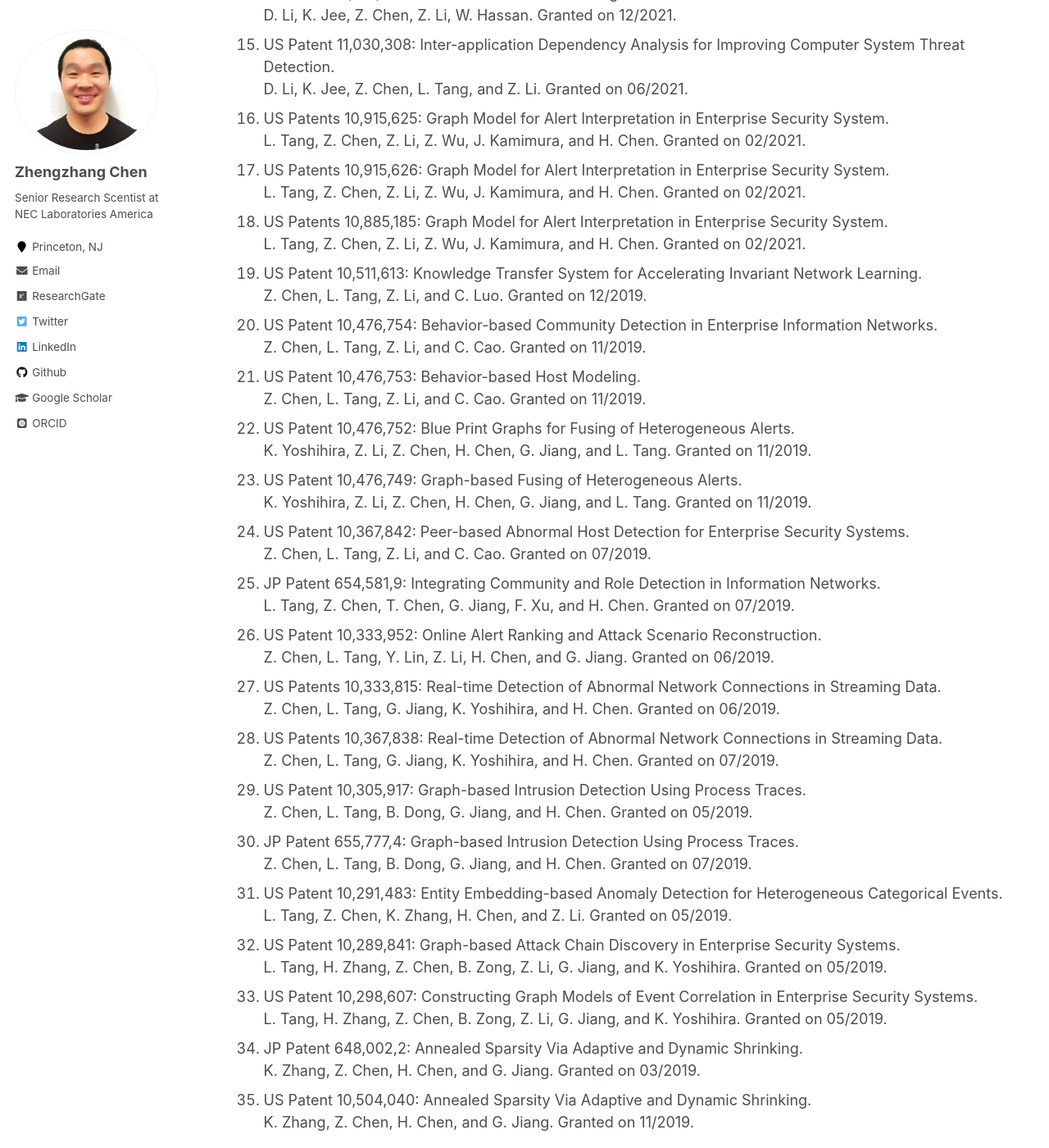
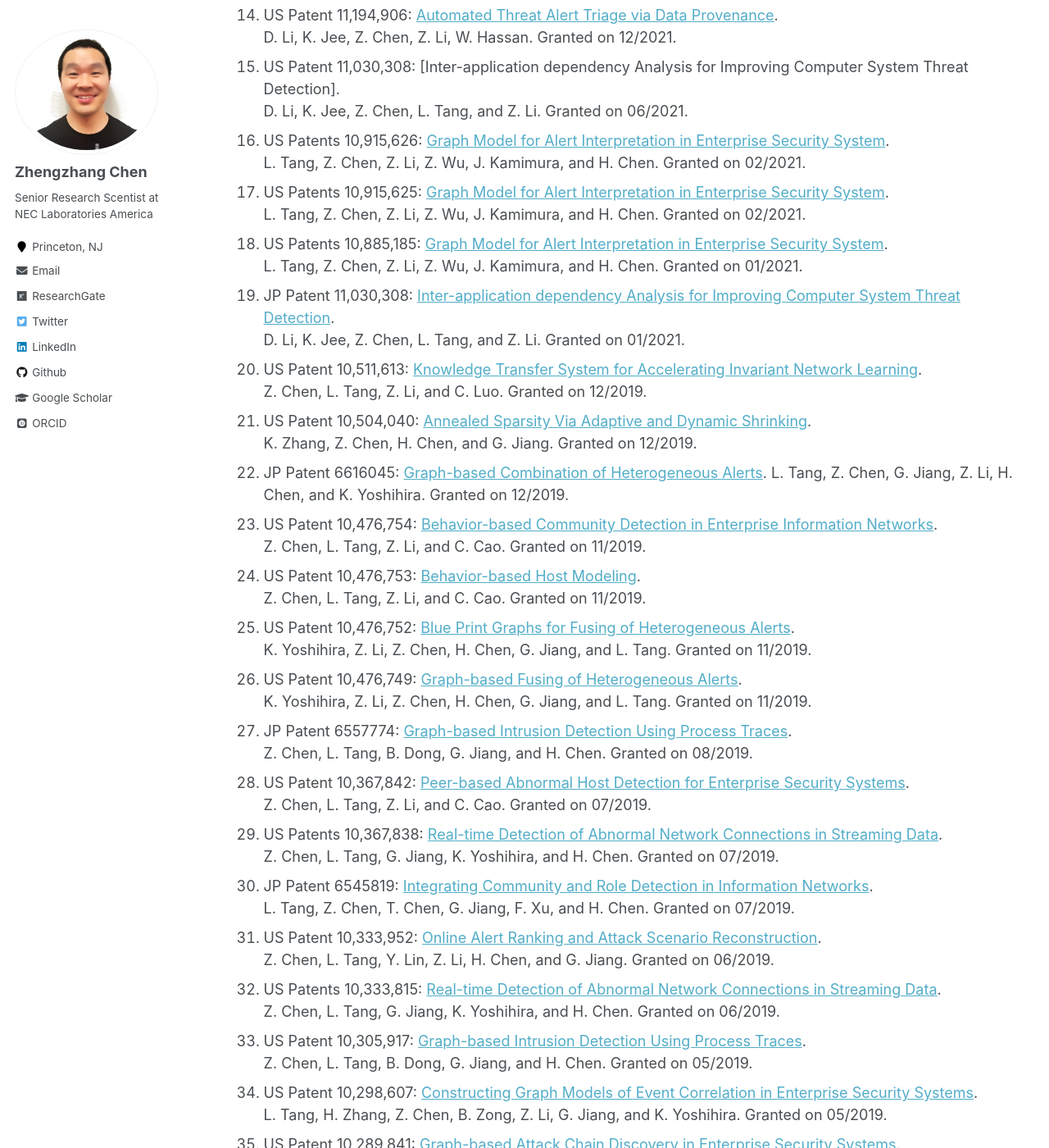
Before and after one commit to zhengzhangchen/zhengzhangchen.github.io, a Jekyll site: the page built from _pages/portfolio.md, in a window 1280 px wide and 1400 px high, scrolled down 1059 px. Shown: the whole window at 82% size. Built offline with Jekyll 4.4.1, drawn with Linux system fonts in a browser that asks for light colours; some web fonts are replaced; some of the changed text lies outside the part shown.

Commit message:
Update portfolio.md

```diff
--- a/_pages/portfolio.md
+++ b/_pages/portfolio.md
@@ -5,38 +5,40 @@ permalink: /portfolio/
 author_profile: true
 ---
 
-1. US Patent 20,220,067,432: Robustness Assessment for Face Recognition. <br> Z. Chen, H. Chen, and L. Tong. Granted on 06/2024.
-1. US Patent 11,782,812: Causal attention-based multi-stream RNN for computer system metric prediction and influential events identification based on metric and event logs. <br> Y. Chen, Z. Chen, C. Lumezanu, M. Natsumeda, X. Yu, W. Cheng, T. Mizoguchi, and H. Chen. Granted on 10/2023.
-1. US Patent 11,650,351: Semi-supervised deep model for turbulence forecasting. <br> Y. Liu, J. Ni, B. Zong, H. Chen, Z. Chen, W. Cheng, and D. Zhang. Granted on 05/2023.
-1. US Patent 11,620,492: Flexible edge-empowered graph convolutional networks with node-edge enhancement. <br> J. Gui, Z. Chen, J. Rhee, H. Chen, and P. Wang. Granted on 04/2023.
-1. US Patent 11,606,389: Anomaly detection with graph adversarial training in computer systems. <br> Z. Chen, J. Gui, J. Rhee, H. Chen, and S. Wang. Granted on 03/2023.
-1. US Patent 11,522,881: Structural graph neural networks for suspicious event detection. <br> Z. Chen, J. Gui, H. Chen, and L. Cai. Granted on 12/2022.
-1. US Patent 11,463,472: Unknown malicious program behavior detection using a graph neural network. <br> Z. Chen, D. Li, Z. Li, and S. Wang. Granted on 10/2022.
-1. JP Patent 7,101,272: Automatic threat alert triage through data history. <br> D. Li, K. Jee, Z. Chen, Z. Li, W. Hassan. Granted on 07/2022.
-1. JP Patent 7,086,230: Protocol-independent anomaly detection. <br> J. Rhee, L. Tang, Z. Chen, C. Kim, Z. Li, and Z. Zhou. Granted on 06/2022.
-1. US Patent 11,297,082: Protocol-independent anomaly detection. <br> J. Rhee, L. Tang, Z. Chen, C. Kim, Z. Li, and Z. Zhou. Granted on 04/2022.
-1. US Patent 11,275,832: Real-time Threat Alert Forensic Analysis. <br> D. Li, K. Jee, Z. Li, Z. Chen, and X. Yu. Granted on 03/2022.
-1. JP Patent 7,011,723: Detection and prevention of user value-based ransomware. <br> Z. Wu, Y. Li, J. Rhee, K. Jee, Z. Li, J. Kamimura, L. Tang, and Z. Chen. Granted on 01/2022.
-1. US Patent 11,223,649: User-added-value-based ransomware detection and prevention. <br> Z. Wu, Y. Li, J. Rhee, K. Jee, Z. Li, J. Kamimura, L. Tang, and Z. Chen. Granted on 01/2022.
-1. US Patent 11,194,906: Automated Threat Alert Triage via Data Provenance. <br> D. Li, K. Jee, Z. Chen, Z. Li, W. Hassan. Granted on 12/2021.
-1. US Patent 11,030,308: Inter-application Dependency Analysis for Improving Computer System Threat Detection. <br> D. Li, K. Jee, Z. Chen, L. Tang, and Z. Li. Granted on 06/2021.
-1. US Patents 10,915,625: Graph Model for Alert Interpretation in Enterprise Security System. <br> L. Tang, Z. Chen, Z. Li, Z. Wu, J. Kamimura, and H. Chen. Granted on 02/2021.
-1. US Patents 10,915,626: Graph Model for Alert Interpretation in Enterprise Security System. <br> L. Tang, Z. Chen, Z. Li, Z. Wu, J. Kamimura, and H. Chen. Granted on 02/2021.
-1. US Patents 10,885,185: Graph Model for Alert Interpretation in Enterprise Security System. <br> L. Tang, Z. Chen, Z. Li, Z. Wu, J. Kamimura, and H. Chen. Granted on 02/2021.
-1. US Patent 10,511,613: Knowledge Transfer System for Accelerating Invariant Network Learning. <br> Z. Chen, L. Tang, Z. Li, and C. Luo. Granted on 12/2019.
-1. US Patent 10,476,754: Behavior-based Community Detection in Enterprise Information Networks. <br> Z. Chen, L. Tang, Z. Li, and C. Cao. Granted on 11/2019.
-1. US Patent 10,476,753: Behavior-based Host Modeling. <br> Z. Chen, L. Tang, Z. Li, and C. Cao. Granted on 11/2019.
-1. US Patent 10,476,752: Blue Print Graphs for Fusing of Heterogeneous Alerts. <br> K. Yoshihira, Z. Li, Z. Chen, H. Chen, G. Jiang, and L. Tang. Granted on 11/2019.
-1. US Patent 10,476,749: Graph-based Fusing of Heterogeneous Alerts. <br> K. Yoshihira, Z. Li, Z. Chen, H. Chen, G. Jiang, and L. Tang. Granted on 11/2019.
-1. US Patent 10,367,842: Peer-based Abnormal Host Detection for Enterprise Security Systems. <br> Z. Chen, L. Tang, Z. Li, and C. Cao. Granted on 07/2019.
-1. JP Patent 654,581,9: Integrating Community and Role Detection in Information Networks. <br> L. Tang, Z. Chen, T. Chen, G. Jiang, F. Xu, and H. Chen. Granted on 07/2019.
-1. US Patent 10,333,952: Online Alert Ranking and Attack Scenario Reconstruction. <br> Z. Chen, L. Tang, Y. Lin, Z. Li, H. Chen, and G. Jiang. Granted on 06/2019.
-1. US Patents 10,333,815: Real-time Detection of Abnormal Network Connections in Streaming Data. <br> Z. Chen, L. Tang, G. Jiang, K. Yoshihira, and H. Chen. Granted on 06/2019.
-1. US Patents 10,367,838: Real-time Detection of Abnormal Network Connections in Streaming Data. <br> Z. Chen, L. Tang, G. Jiang, K. Yoshihira, and H. Chen. Granted on 07/2019.
-1. US Patent 10,305,917: Graph-based Intrusion Detection Using Process Traces. <br> Z. Chen, L. Tang, B. Dong, G. Jiang, and H. Chen. Granted on 05/2019.
-1. JP Patent 655,777,4: Graph-based Intrusion Detection Using Process Traces. <br> Z. Chen, L. Tang, B. Dong, G. Jiang, and H. Chen. Granted on 07/2019.
-1. US Patent 10,291,483: Entity Embedding-based Anomaly Detection for Heterogeneous Categorical Events. <br> L. Tang, Z. Chen, K. Zhang, H. Chen, and Z. Li. Granted on 05/2019.
-1. US Patent 10,289,841: Graph-based Attack Chain Discovery in Enterprise Security Systems. <br> L. Tang, H. Zhang, Z. Chen, B. Zong, Z. Li, G. Jiang, and K. Yoshihira. Granted on 05/2019.
-1. US Patent 10,298,607: Constructing Graph Models of Event Correlation in Enterprise Security Systems. <br> L. Tang, H. Zhang, Z. Chen, B. Zong, Z. Li, G. Jiang, and K. Yoshihira. Granted on 05/2019.
-1. JP Patent 648,002,2: Annealed Sparsity Via Adaptive and Dynamic Shrinking. <br> K. Zhang, Z. Chen, H. Chen, and G. Jiang. Granted on 03/2019.
-1. US Patent 10,504,040: Annealed Sparsity Via Adaptive and Dynamic Shrinking. <br> K. Zhang, Z. Chen, H. Chen, and G. Jiang. Granted on 11/2019.
+1. US Patent 12,008,471: [Robustness Assessment for Face Recognition](https://patents.google.com/patent/US12008471B2/en?oq=12%2c008%2c471). <br> Z. Chen, H. Chen, and L. Tong. Granted on 06/2024.
+2. US Patent 11,782,812: [Causal Attention-based Multi-stream RNN for Computer System Metric Prediction and Influential Events Identification Based on Metric and Event Logs](https://patents.google.com/patent/US11782812B2/en?oq=11%2c782%2c812). <br> Y. Chen, Z. Chen, C. Lumezanu, M. Natsumeda, X. Yu, W. Cheng, T. Mizoguchi, and H. Chen. Granted on 10/2023.
+3. US Patent 11,650,351: [Semi-supervised Deep Model for Turbulence Forecasting](https://patents.google.com/patent/US11650351B2/en?oq=11%2c650%2c351). <br> Y. Liu, J. Ni, B. Zong, H. Chen, Z. Chen, W. Cheng, and D. Zhang. Granted on 05/2023.
+4. US Patent 11,620,492: [Flexible Ddge-empowered Graph Convolutional Networks with Node-edge Enhancement](https://patents.google.com/patent/US11620492B2/en?oq=11%2c620%2c492). <br> J. Gui, Z. Chen, J. Rhee, H. Chen, and P. Wang. Granted on 04/2023.
+5. US Patent 11,606,389: [Anomaly Detection with Graph Adversarial Training in Computer Systems](https://patents.google.com/patent/US11606389B2/en?oq=11%2c606%2c389). <br> Z. Chen, J. Gui, J. Rhee, H. Chen, and S. Wang. Granted on 03/2023.
+6. US Patent 11,522,881: [Structural Graph Neural Networks for Suspicious Event Detection](https://patents.google.com/patent/US11522881B2/en?oq=11%2c522%2c881). <br> Z. Chen, J. Gui, H. Chen, and L. Cai. Granted on 12/2022.
+7. US Patent 11,463,472: [Unknown Malicious Program Behavior Detection Using a Graph Neural Network](https://patents.google.com/patent/US11463472B2/en?oq=11%2c463%2c472). <br> Z. Chen, D. Li, Z. Li, and S. Wang. Granted on 10/2022.
+8. JP Patent 7,101,272: [Automatic Threat Alert Triage Through Data History](https://patents.google.com/patent/JP7101272B2/en?oq=7101272). <br> D. Li, K. Jee, Z. Chen, Z. Li, W. Hassan. Granted on 07/2022.
+9. JP Patent 7,086,230: [Protocol-independent Anomaly Detection](https://patents.google.com/patent/JP7086230B2/en?oq=7086230). <br> J. Rhee, L. Tang, Z. Chen, C. Kim, Z. Li, and Z. Zhou. Granted on 06/2022.
+10. US Patent 11,297,082: [Protocol-independent Anomaly Detection](https://patents.google.com/patent/US11297082B2/en?oq=11%2c297%2c082). <br> J. Rhee, L. Tang, Z. Chen, C. Kim, Z. Li, and Z. Zhou. Granted on 04/2022.
+11. US Patent 11,275,832: [Real-time Threat Alert Forensic Analysis](https://patents.google.com/patent/US11275832B2/en?oq=11%2c275%2c832). <br> D. Li, K. Jee, Z. Li, Z. Chen, and X. Yu. Granted on 03/2022.
+12. JP Patent 7,011,723: [Detection and Prevention of User Value-based Ransomware](https://patents.google.com/patent/JP7011723B2/en?oq=7011723). <br> Z. Wu, Y. Li, J. Rhee, K. Jee, Z. Li, J. Kamimura, L. Tang, and Z. Chen. Granted on 01/2022.
+13. US Patent 11,223,649: [User-added-value-based Ransomware Detection and Prevention](https://patents.google.com/patent/US11223649B2/en?oq=11%2c223%2c649). <br> Z. Wu, Y. Li, J. Rhee, K. Jee, Z. Li, J. Kamimura, L. Tang, and Z. Chen. Granted on 01/2022.
+14. US Patent 11,194,906: [Automated Threat Alert Triage via Data Provenance](https://patents.google.com/patent/US11194906B2/en?oq=11%2c194%2c906). <br> D. Li, K. Jee, Z. Chen, Z. Li, W. Hassan. Granted on 12/2021.
+15. US Patent 11,030,308: [Inter-application dependency Analysis for Improving Computer System Threat Detection]. <br> D. Li, K. Jee, Z. Chen, L. Tang, and Z. Li. Granted on 06/2021.
+16. US Patents 10,915,626: [Graph Model for Alert Interpretation in Enterprise Security System](https://patents.google.com/patent/US10915626B2/en?oq=10%2c915%2c626). <br> L. Tang, Z. Chen, Z. Li, Z. Wu, J. Kamimura, and H. Chen. Granted on 02/2021.
+17. US Patents 10,915,625: [Graph Model for Alert Interpretation in Enterprise Security System](https://patents.google.com/patent/US10915625B2/en?oq=10%2c915%2c625). <br> L. Tang, Z. Chen, Z. Li, Z. Wu, J. Kamimura, and H. Chen. Granted on 02/2021.
+18. US Patents 10,885,185: [Graph Model for Alert Interpretation in Enterprise Security System](https://patents.google.com/patent/US10885185B2/en?oq=10%2c885%2c185). <br> L. Tang, Z. Chen, Z. Li, Z. Wu, J. Kamimura, and H. Chen. Granted on 01/2021.
+19. JP Patent 11,030,308: [Inter-application dependency Analysis for Improving Computer System Threat Detection](https://patents.google.com/patent/JP6817469B2/en?oq=6817469). <br> D. Li, K. Jee, Z. Chen, L. Tang, and Z. Li. Granted on 01/2021.
+20. US Patent 10,511,613: [Knowledge Transfer System for Accelerating Invariant Network Learning](https://patents.google.com/patent/US10511613B2/en?oq=10%2c511%2c613). <br> Z. Chen, L. Tang, Z. Li, and C. Luo. Granted on 12/2019.
+21. US Patent 10,504,040: [Annealed Sparsity Via Adaptive and Dynamic Shrinking](https://patents.google.com/patent/US10504040B2/en?oq=10%2c504%2c040). <br> K. Zhang, Z. Chen, H. Chen, and G. Jiang. Granted on 12/2019.
+22. JP Patent 6616045: [Graph-based Combination of Heterogeneous Alerts](https://patents.google.com/patent/JP6616045B2/en?oq=6616045). L. Tang, Z. Chen, G. Jiang, Z. Li, H. Chen, and K. Yoshihira. Granted on 12/2019.
+23. US Patent 10,476,754: [Behavior-based Community Detection in Enterprise Information Networks](https://patents.google.com/patent/US10476754B2/en?oq=10%2c476%2c754). <br> Z. Chen, L. Tang, Z. Li, and C. Cao. Granted on 11/2019.
+24. US Patent 10,476,753: [Behavior-based Host Modeling](https://patents.google.com/patent/US10476753B2/en?oq=10%2c476%2c753). <br> Z. Chen, L. Tang, Z. Li, and C. Cao. Granted on 11/2019.
+25. US Patent 10,476,752: [Blue Print Graphs for Fusing of Heterogeneous Alerts](https://patents.google.com/patent/US10476752B2/en?oq=10%2c476%2c752). <br> K. Yoshihira, Z. Li, Z. Chen, H. Chen, G. Jiang, and L. Tang. Granted on 11/2019.
+26. US Patent 10,476,749: [Graph-based Fusing of Heterogeneous Alerts](https://patents.google.com/patent/US10476749B2/en?oq=10%2c476%2c749). <br> K. Yoshihira, Z. Li, Z. Chen, H. Chen, G. Jiang, and L. Tang. Granted on 11/2019.
+27. JP Patent 6557774: [Graph-based Intrusion Detection Using Process Traces](https://patents.google.com/patent/JP6557774B2/en?oq=6557774). <br> Z. Chen, L. Tang, B. Dong, G. Jiang, and H. Chen. Granted on 08/2019.
+28. US Patent 10,367,842: [Peer-based Abnormal Host Detection for Enterprise Security Systems](https://patents.google.com/patent/US10367842B2/en?oq=10%2c367%2c842). <br> Z. Chen, L. Tang, Z. Li, and C. Cao. Granted on 07/2019.
+29. US Patents 10,367,838: [Real-time Detection of Abnormal Network Connections in Streaming Data](https://patents.google.com/patent/US10367838B2/en?oq=10%2c367%2c838). <br> Z. Chen, L. Tang, G. Jiang, K. Yoshihira, and H. Chen. Granted on 07/2019.
+31. JP Patent 6545819: [Integrating Community and Role Detection in Information Networks](https://patents.google.com/patent/JP6545819B2/en?oq=6545819). <br> L. Tang, Z. Chen, T. Chen, G. Jiang, F. Xu, and H. Chen. Granted on 07/2019.
+32. US Patent 10,333,952: [Online Alert Ranking and Attack Scenario Reconstruction](https://patents.google.com/patent/US10333952B2/en?oq=10%2c333%2c952). <br> Z. Chen, L. Tang, Y. Lin, Z. Li, H. Chen, and G. Jiang. Granted on 06/2019.
+33. US Patents 10,333,815: [Real-time Detection of Abnormal Network Connections in Streaming Data](https://patents.google.com/patent/US10333815B2/en?oq=10%2c333%2c815). <br> Z. Chen, L. Tang, G. Jiang, K. Yoshihira, and H. Chen. Granted on 06/2019.
+34. US Patent 10,305,917: [Graph-based Intrusion Detection Using Process Traces](https://patents.google.com/patent/US10305917B2/en?oq=10%2c305%2c917). <br> Z. Chen, L. Tang, B. Dong, G. Jiang, and H. Chen. Granted on 05/2019.
+35. US Patent 10,298,607: [Constructing Graph Models of Event Correlation in Enterprise Security Systems](https://patents.google.com/patent/US10298607B2/en?oq=10%2c298%2c607). <br> L. Tang, H. Zhang, Z. Chen, B. Zong, Z. Li, G. Jiang, and K. Yoshihira. Granted on 05/2019.
+36. US Patent 10,289,841: [Graph-based Attack Chain Discovery in Enterprise Security Systems](https://patents.google.com/patent/US10289841B2/en?oq=10%2c289%2c841). <br> L. Tang, H. Zhang, Z. Chen, B. Zong, Z. Li, G. Jiang, and K. Yoshihira. Granted on 05/2019.
+37. US Patent 10,291,483: [Entity Embedding-based Anomaly Detection for Heterogeneous Categorical Events](https://patents.google.com/patent/US10291483B2/en?oq=10%2c291%2c483). <br> L. Tang, Z. Chen, K. Zhang, H. Chen, and Z. Li. Granted on 05/2019.
+38. JP Patent 6480022: [Annealed Sparsity Via Adaptive and Dynamic Shrinking](https://patents.google.com/patent/JP6480022B2/en?oq=6480022). <br> K. Zhang, Z. Chen, H. Chen, and G. Jiang. Granted on 03/2019.
```
